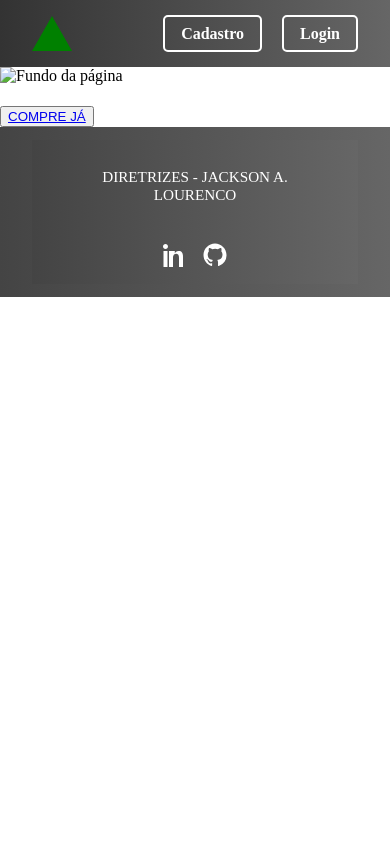
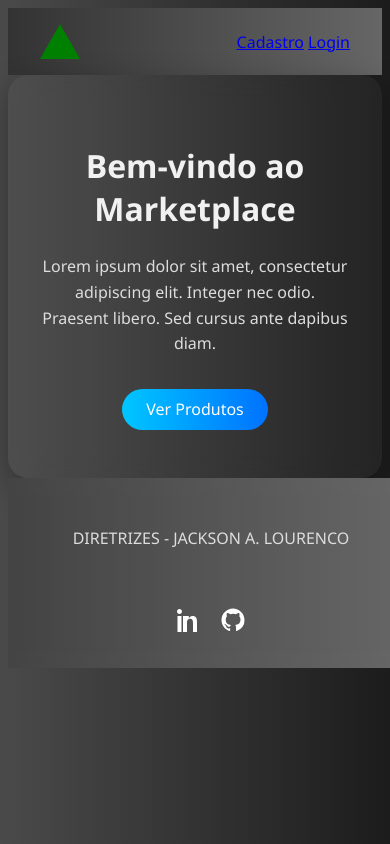
Before and after one commit to jacksonlourenco/entra21, a plain HTML site: page Marketplace/index.html in a window 390 px wide. Drawn offline with Linux system fonts and the light colour scheme.

Commit message:
Redesign homepage layout and update styles
Refactored the homepage structure in index.html for a cleaner layout, replacing the previous image and box-center with a modern main section. Updated styles in styles.css for a more polished look, including new background, typography, and button styles. Improved footer and header CSS for better responsiveness and layout consistency.

```diff
--- a/Marketplace/css/footer.css
+++ b/Marketplace/css/footer.css
@@ -4,6 +4,9 @@ footer {
   padding: 0.8rem 2rem;
   font-size: 0.95rem;
   text-align: center;
+  width: 100%;
+  z-index: 100;
+  position: relative;
 }
 
 .footer-container {
@@ -44,6 +47,21 @@ footer {
 
 /* Responsivo */
 @media (max-width: 600px) {
+  footer {
+    padding: 1rem 0.5rem;
+    font-size: 0.9rem;
+  }
+
+  .footer-icons {
+    flex-wrap: wrap;
+    justify-content: center;
+    gap: 0.5rem;
+  }
+
+  .footer-icons a {
+    min-width: 36px;
+  }
+
   .footer-container {
     flex-direction: column;
     align-items: center;
--- a/Marketplace/css/header.css
+++ b/Marketplace/css/header.css
@@ -16,3 +16,7 @@ header {
   border-right: 20px solid transparent;
   border-bottom: 35px solid green;
 }
+
+#header {
+  flex-shrink: 0;
+}
--- a/Marketplace/css/styles.css
+++ b/Marketplace/css/styles.css
@@ -1,50 +1,69 @@
-body {
-  margin: 0;
+body.home {
+  background: linear-gradient(to right, #4a4a4a, #1c1c1c);
+  color: #f1f1f1;
+  font-family: 'Segoe UI', Tahoma, Geneva, Verdana, sans-serif;
 }
 
+.home-container {
+  max-width: 600px;
+  margin: auto;
+  padding: 3rem 2rem;
+  text-align: center;
+  background: rgba(255, 255, 255, 0.03);
+  border-radius: 20px;
+  backdrop-filter: blur(10px);
+  box-shadow: 0 10px 30px rgba(0, 0, 0, 0.3);
+}
 
+.container {
+  max-width: 600px;
+  width: 100%;
+  background: rgba(255, 255, 255, 0.03);
+  padding: 3rem 2rem;
+  border-radius: 20px;
+  backdrop-filter: blur(10px);
+  box-shadow: 0 10px 30px rgba(0, 0, 0, 0.3);
+}
 
-/* Botões de navegação */
-nav a {
-  margin-left: 1rem;
-  padding: 0.5rem 1rem;
-  background-color: transparent;
-  border: 2px solid white;
-  border-radius: 5px;
+h1 {
+  font-size: 2.5rem;
+  margin-bottom: 1.5rem;
+}
+
+p {
+  font-size: 1.1rem;
+  line-height: 1.6;
+  margin-bottom: 2rem;
+  color: #ddd;
+}
+
+.btn {
+  display: inline-block;
+  padding: 0.8rem 2rem;
+  font-size: 1rem;
+  border: none;
+  border-radius: 50px;
+  background: linear-gradient(to right, #00c6ff, #0072ff);
   color: white;
   text-decoration: none;
-  font-weight: bold;
-  transition: all 0.3s ease;
+  transition: transform 0.3s ease, box-shadow 0.3s ease;
 }
 
-/* Efeito hover */
-nav a:hover {
-  background-color: white;
-  color: #333;
-  border-color: white;
+.btn:hover {
+  transform: translateY(-3px);
+  box-shadow: 0 8px 20px rgba(0, 114, 255, 0.4);
 }
 
+@media (max-width: 600px) {
+  h1 {
+    font-size: 2rem;
+  }
 
-.container {
-  display: flex;
+  p {
+    font-size: 1rem;
+  }
+
+  .btn {
+    padding: 0.6rem 1.5rem;
+  }
 }
-
-.sidebar {
-  background-color: #007BFF; /* Azul */
-  width: 200px;
-  height: calc(100vh - 100px); /* Ajuste conforme altura do header/footer */
-  position: sticky;
-  top: 0;
-}
-
-.content {
-  flex: 1;
-  background: repeating-linear-gradient(
-    to bottom,
-    #111,
-    #111 40px,
-    #222 40px,
-    #222 80px
-  ); /* Listras escuras */
-  padding: 1rem;
-}
--- a/Marketplace/index.html
+++ b/Marketplace/index.html
@@ -11,7 +11,7 @@
     <script src="script.js" defer></script>
 </head>
 
-<body>
+<body class="home">
     <div id="header"></div>
     <script>
         fetch('./components/header.html')
@@ -21,16 +21,11 @@
             });
     </script>
 
-    <div class="homepage">
-        <img class="fundo" src="./img/fundo.jpg" alt="Fundo da página">
-        <div class="box-center">
-            <p class="title">
-                <h1 class="text"></h1>
-            </p>
-        </div>
-        <button class="button">
-            <a href="./pages/produtos.html">COMPRE JÁ</a>
-    </div>
+    <main class="home-container">
+        <h1>Bem-vindo ao Marketplace</h1>
+        <p>Lorem ipsum dolor sit amet, consectetur adipiscing elit. Integer nec odio. Praesent libero. Sed cursus ante dapibus diam.</p>
+        <a href="produtos.html" class="btn">Ver Produtos</a>
+    </main>
 
     <footer></footer>
     <script>
```
